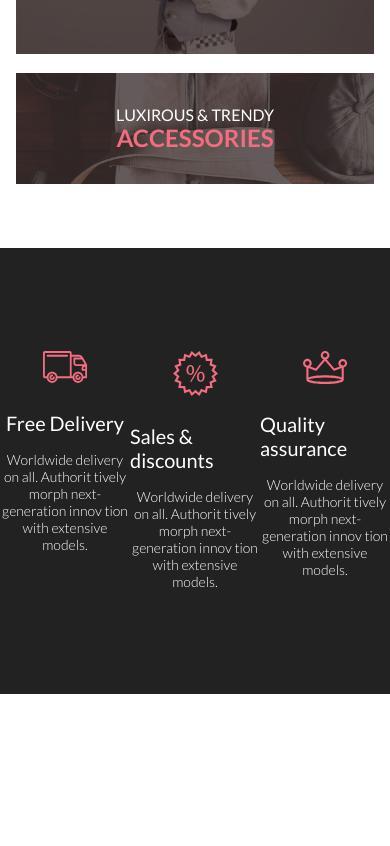
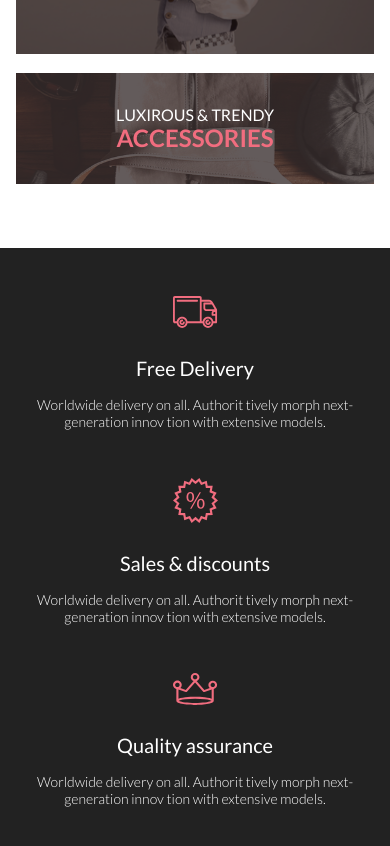
Before and after one commit to shinoby85/GeekUniversityTasks, a plain HTML site: page LuxeriousFashion/index.html in a window 390 px wide. Shown: the part 1231-2077 px from the top of the page. Before the commit the page ends 1925 px from the top, so only its background shows below. Drawn offline with Linux system fonts and the light colour scheme.

Commit message:
feat: Add media to advantages section

```diff
--- a/LuxeriousFashion/styles/style.scss
+++ b/LuxeriousFashion/styles/style.scss
@@ -382,18 +382,33 @@
   background-color: $colorBlack;
 
   &__container {
-    padding-top: 103px;
     padding-bottom: 104px;
     box-sizing: border-box;
     display: flex;
-    justify-content: space-between;
+    flex-wrap: wrap;
+    gap: 30px;
+    justify-content: center;
+    @media (max-width: 768px) {
+      flex-direction: column;
+      align-items: center;
+      gap: 0;
+      padding-bottom: 64px;
+    }
+    @media (max-width: 380px) {
+      padding-left: 25px;
+      padding-right: 25px;
+    }
   }
   &__item{
+    padding-top: 103px;
     width: 100%;
     max-width: 360px;
     display: flex;
     flex-direction: column;
     align-items: center;
+    @media (max-width: 768px) {
+      padding-top: 48px;
+    }
   }
   &__title{
     font-weight: 400;
```
Also changed, not shown: LuxeriousFashion/styles/style.css, 1 other file.
